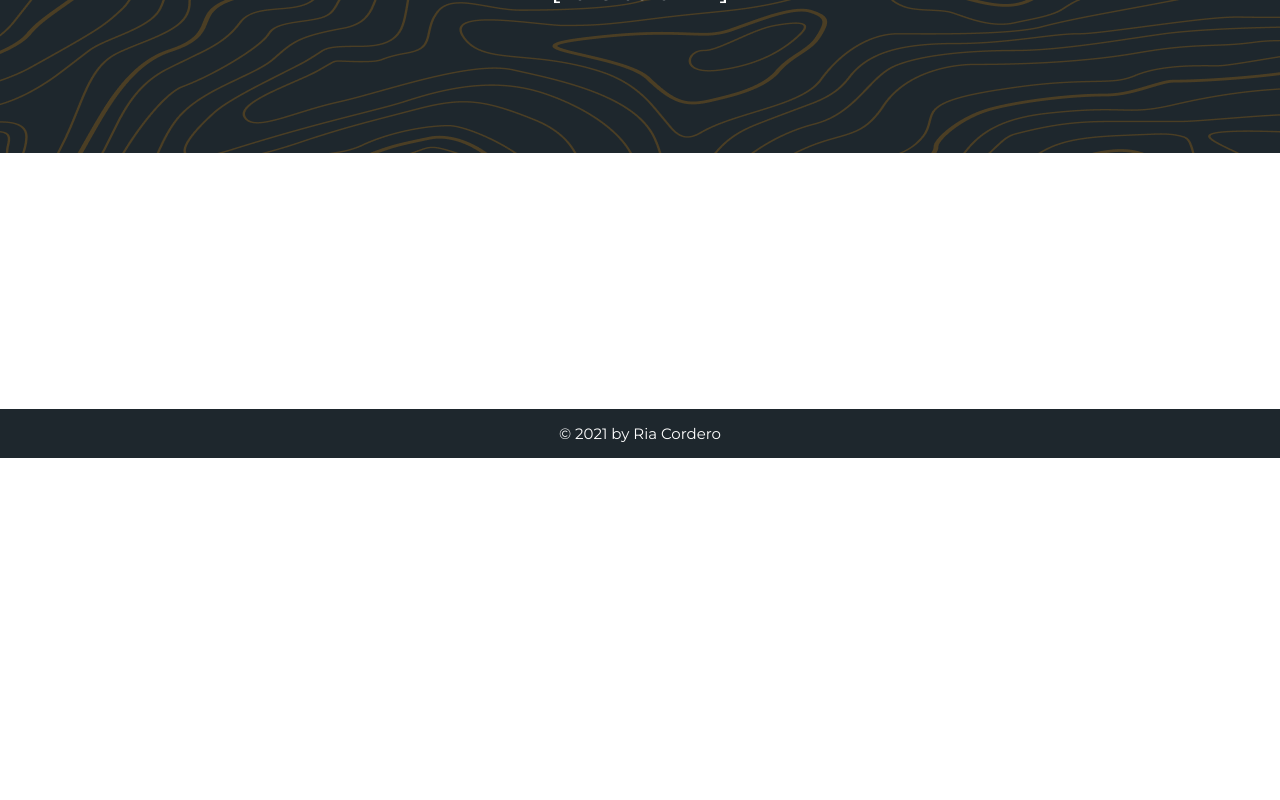
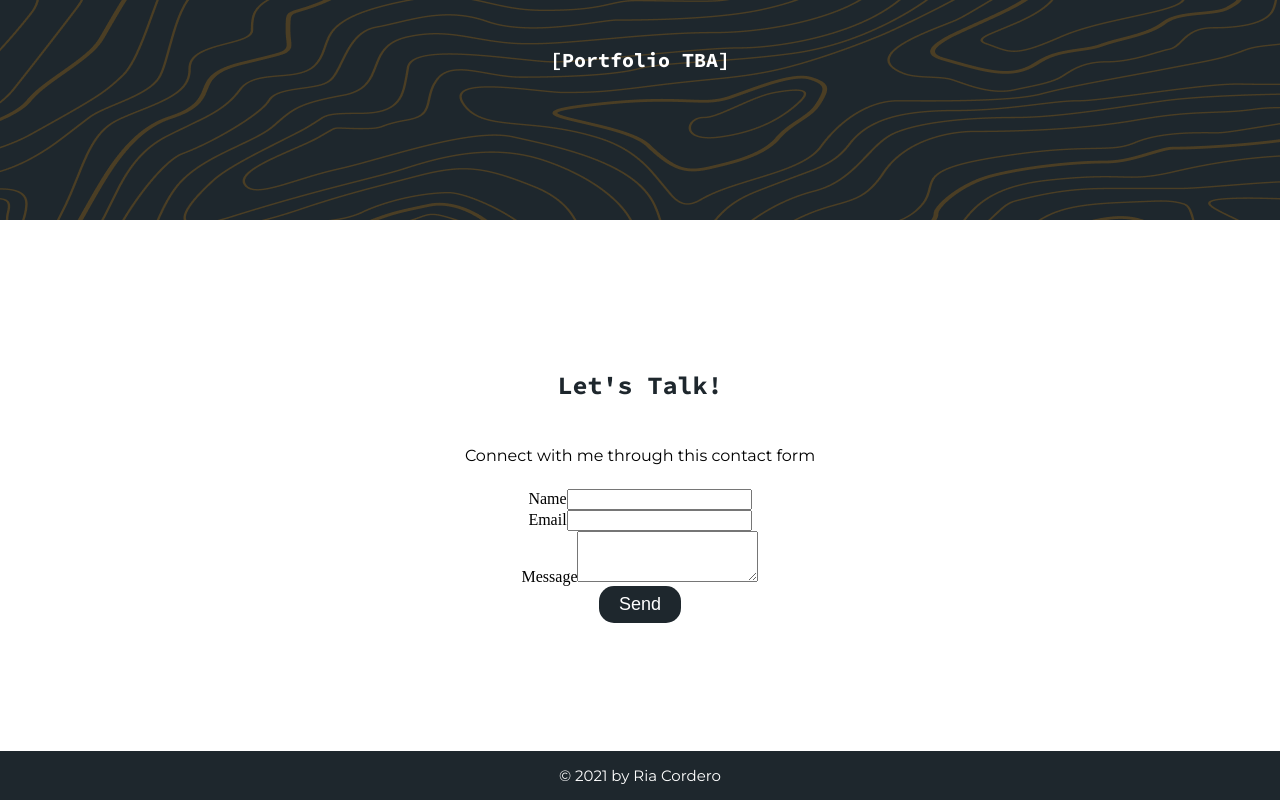
Before and after one commit to riaacordero/riritheartist, a React (Create React App) app: page / in a window 1280 px wide. Shown: the part 1523-2323 px from the top of the page. Before the commit the page ends 1981 px from the top, so only its background shows below. Built offline with nearby package versions, Linux system fonts and the light colour scheme.

Commit message:
Installed bootstrap modules. Half-baked contact form without styling and backend functions

```diff
--- a/package.json
+++ b/package.json
@@ -6,7 +6,11 @@
     "@testing-library/jest-dom": "^5.14.1",
     "@testing-library/react": "^11.2.7",
     "@testing-library/user-event": "^12.8.3",
+    "axios": "^0.21.1",
+    "bootstrap": "^5.1.0",
     "react": "^17.0.2",
+    "react-bootstrap": "^1.6.1",
+    "react-bootstrap-form": "^0.1.4-beta6",
     "react-dom": "^17.0.2",
     "react-router-dom": "^5.2.0",
     "react-scripts": "4.0.3",
--- a/public/css/styles.css
+++ b/public/css/styles.css
@@ -425,6 +425,15 @@ a:hover{
     color: #FFF;
 }
 
+/* SUCCESS MSG */
+.sucess-msg{
+    color:green;
+    padding: 10px 15px;
+}
+.error-msg{
+    color:red;
+    padding: 10px 15px;
+}
 
 @media screen and (max-width:960px) {
     /* NAVBAR ITEMS */
--- a/src/components/About.js
+++ b/src/components/About.js
@@ -5,7 +5,7 @@ import { DesignItems } from './page-items/About/DesignItems';
 export default function Main() {
     return (
         <main className="main__bg" id="about">
-            <div className="about contents flex column bottom-high" style={{gap: 0}} >
+            <div className="par--center contents flex column bottom-high" style={{gap: 0}} >
                 <h2 className="color--black top-mid">&lt;/About me&gt;</h2>
                 <div className="par--center flex">
                     <p className="short--width">I am a 19-year old Computer Science student from <a href="https://mcm.edu.ph" >Malayan Colleges Mindanao</a>, a passionate artist, and an aspiring front-end web/app developer from the Philippines. I am a freelance digital illustrator and an enthusiast in UI/UX research & design. I also have a passion to teach and I would like to become an educator someday. As a tech enthusiast, I am very passionate in learning about smartphones and similar tech... I think you can consider me an Apple and Google fangirl!</p>
--- a/src/components/Contact.js
+++ b/src/components/Contact.js
@@ -1,12 +1,74 @@
-import React from 'react'
+import React, {Component} from 'react'
+import Form from 'react-bootstrap/Form'
+import {Button} from './page-items/Button/Button'
+class Contact extends React.Component{
+    constructor(props){
+        super(props);
+        this.state = {
+            name: '',
+            email: '',
+            subject: '',
+            message: '',
+            disabled: false,
+            emailSent: null
+        }
+    }
 
+    handleChange = (event) => {
+        const target = event.target;
+        const value = target.type === '' ? target.checked : target.value
+        const name = target.name;
 
-export default function Contact() {
-    return(
-        <main className="main__bg" id="contact">
-            <div className="contents flex top-high bottom-high">
+        this.setState({
+            [name]:value
+        })
+    }
 
-            </div>
-        </main>
-    )
+    handleSubmit = (event) => {
+        event.preventDefault();
+
+        this.setState({
+            // disables spam emails
+            disabled: true,
+            emailSent: false
+        })
+    }
+
+    render(){
+        return(
+            <main className="main__bg" id="contact">
+                <div className="contents flex column top-high bottom-high">
+                    <h2 className="color--black par--center">Let's Talk!</h2>
+                    <div className="par--center flex">
+                        <p className="short--width">Connect with me through this contact form</p>
+                    </div>
+                    <div className="par--center flex">
+                        <Form onSubmit={this.handleSubmit}>
+                            <Form.Group>
+                                <Form.Label htmlFor="name">Name</Form.Label>
+                                <Form.Control id="name" name="name" type="text" value={this.state.name} onChange={this.handleChange}></Form.Control>
+                            </Form.Group>
+                            <Form.Group>
+                                <Form.Label htmlFor="email">Email</Form.Label>
+                                <Form.Control id="email" name="email" type="email" value={this.state.email} onChange={this.handleChange}></Form.Control>
+                            </Form.Group>
+                            <Form.Group>
+                                <Form.Label htmlFor="message">Message</Form.Label>
+                                <Form.Control id="message" name="message" as="textarea" rows="3" value={this.state.message} onChange={this.handleChange}></Form.Control>
+                            </Form.Group>
+                            <Button className="d-inline-block" variant="primary" type="submit" disabled={this.state.disabled}>
+                                Send
+                            </Button>
+
+                            {this.state.emailSent === true && <p className="success-msg"> Email sent successfully! </p>}
+                            {this.state.emailSent === false && <p className="error-msg"> Please try again! </p>}
+
+                        </Form>
+                    </div>
+                    {/* INSERT FORM HERE */}
+                </div>
+            </main>
+        )
+    }
 }
+export default Contact;
```
Also changed, not shown: public/manifest.json, 1 other file (tests, documents, lock files or other folders).
